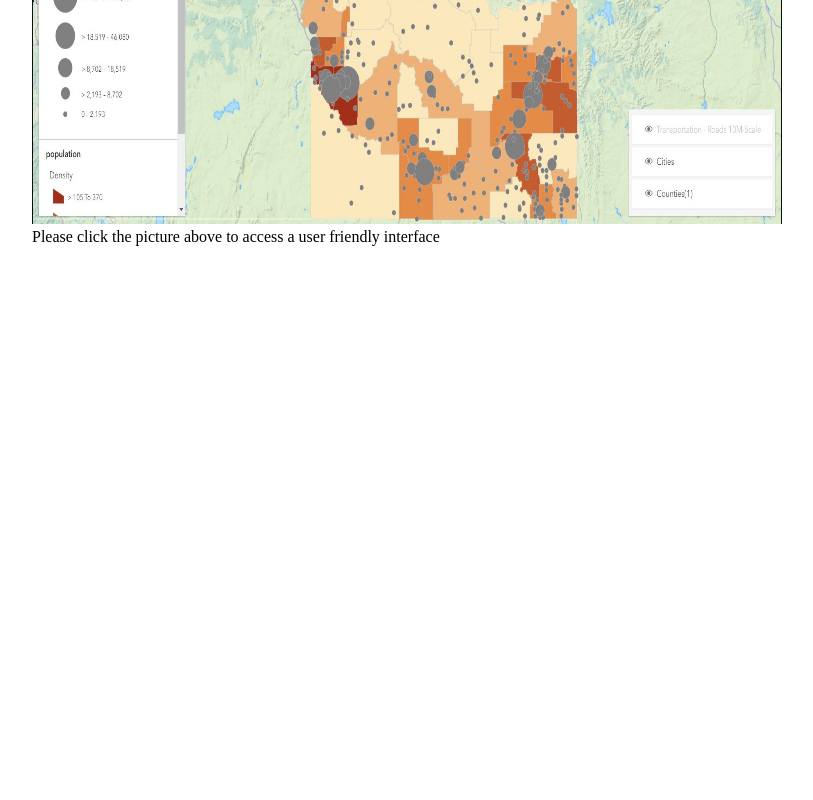
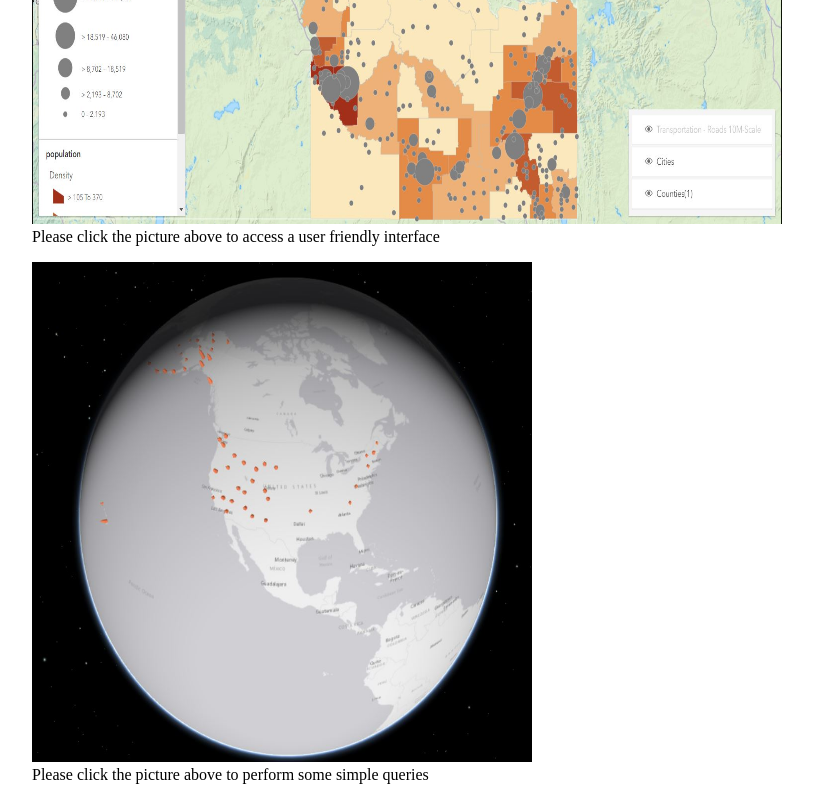
Before and after one commit to Michael-Adeuga/Lab, a plain HTML site: page docs/index.html in a window 1280 px wide. Shown: the part 3520-4320 px from the top of the page, without its empty margins (16-829 px from the left). Before the commit the page ends 3782 px from the top, so only its background shows below. Drawn offline with Linux system fonts and the light colour scheme.

Commit message:
Update index.html

```diff
--- a/docs/index.html
+++ b/docs/index.html
@@ -36,9 +36,14 @@
             <figcaption> Please click the picture above to view the CSV Layer
             </figcaption>
         </figure>
-         <figure> <a href = "Lesson8BasicInterface_AdeugaAdewoleMichael">
+         <figure> <a href = "Lesson8BasicInterface_AdeugaAdewoleMichael.html">
             <img src = "Images/Lab8Picture.JPG" width="750" height= "500"> </a>
             <figcaption> Please click the picture above to access a user friendly interface
+            </figcaption>
+        </figure>
+         <figure> <a href = "Lesson9part2Query_AdeugaAdewole.html">
+            <img src = "Images/Lab9Image.JPG" width="500" height= "500"> </a>
+            <figcaption> Please click the picture above to perform some simple queries
             </figcaption>
         </figure>
     </body>
```
